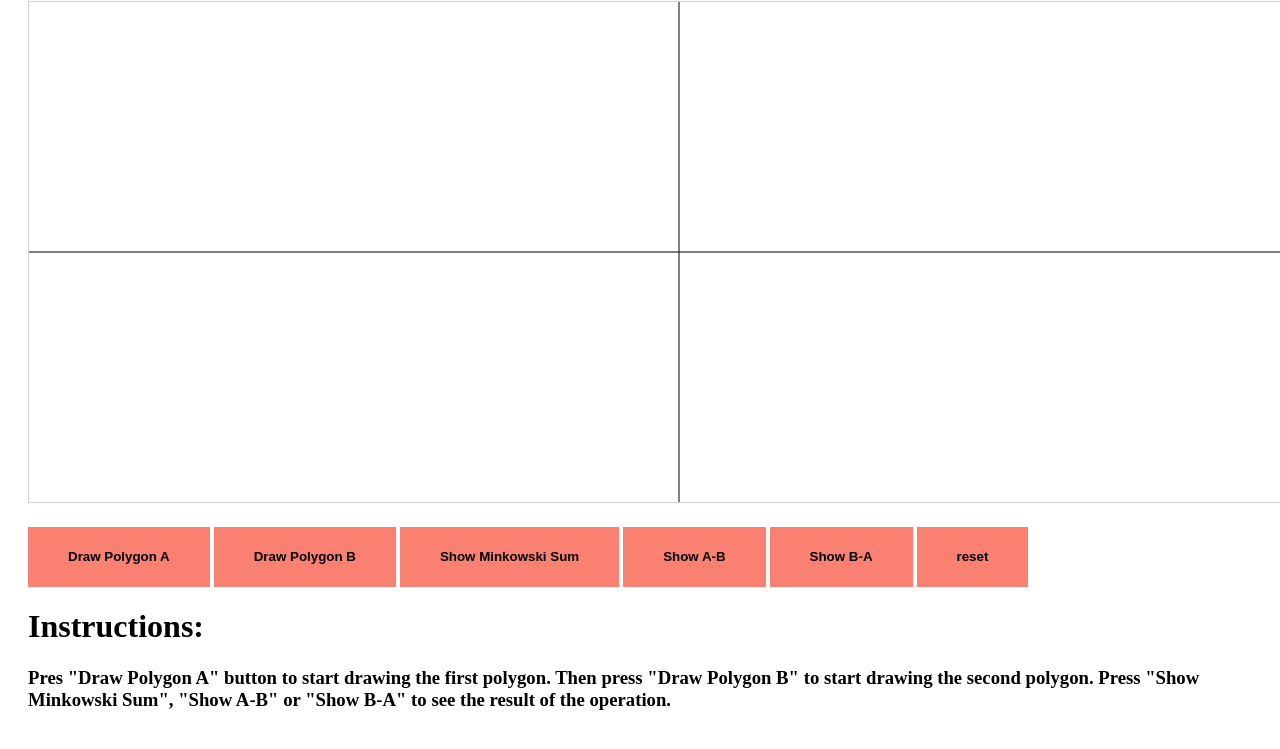
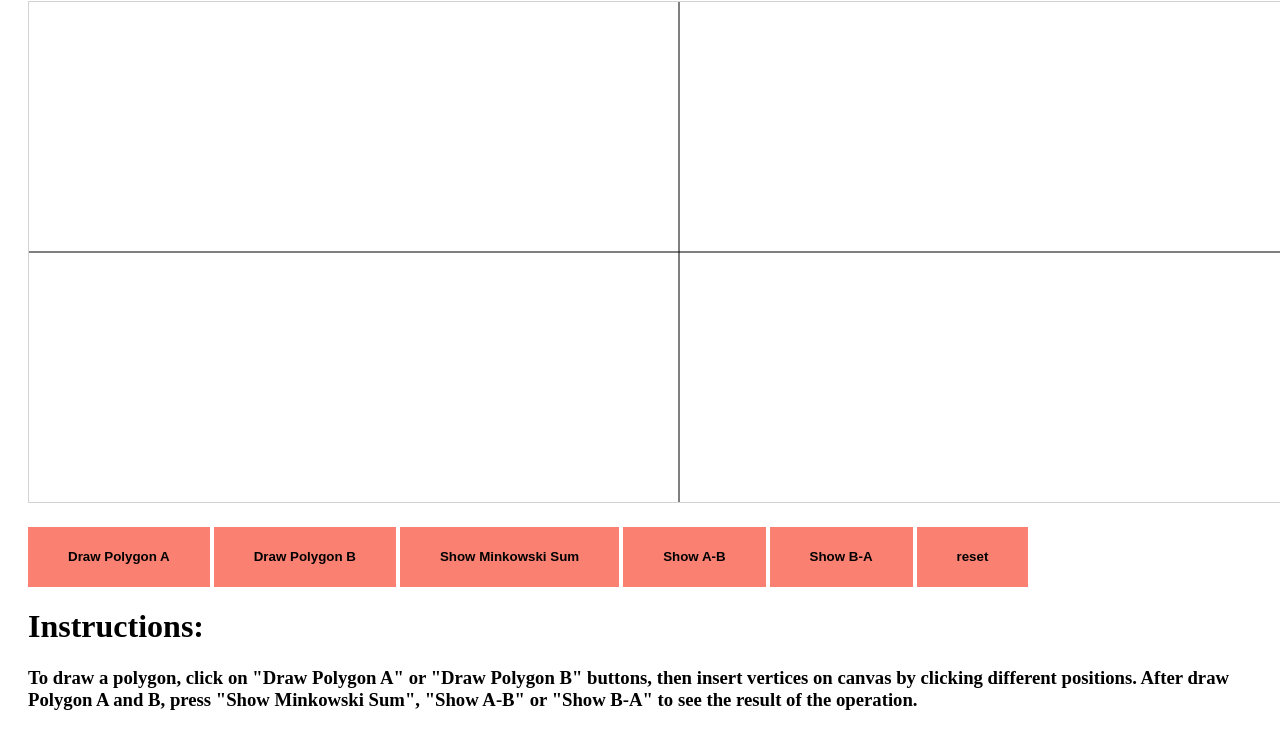
Before and after one commit to egeozgul/Minkowski-Sum-Calculator, a plain HTML site: page index.html in a window 1280 px wide. Shown: the part 107-856 px from the top of the page. Drawn offline with Linux system fonts and the light colour scheme.

Commit message:
Update index.html

```diff
--- a/index.html
+++ b/index.html
@@ -376,9 +376,8 @@ button:hover
 Instructions:
 </h1></head>
 <p><h3>
-Pres "Draw Polygon A" button to start drawing the first polygon.
-Then press "Draw Polygon B" to start drawing the second polygon.
-Press "Show Minkowski Sum", "Show A-B" or "Show B-A" to see the result of the operation.
+To draw a polygon, click on "Draw Polygon A" or "Draw Polygon B" buttons, then insert vertices on canvas by clicking different positions.
+After draw Polygon A and B, press "Show Minkowski Sum", "Show A-B" or "Show B-A" to see the result of the operation.
 <h3></p>
 
 </body>
```
